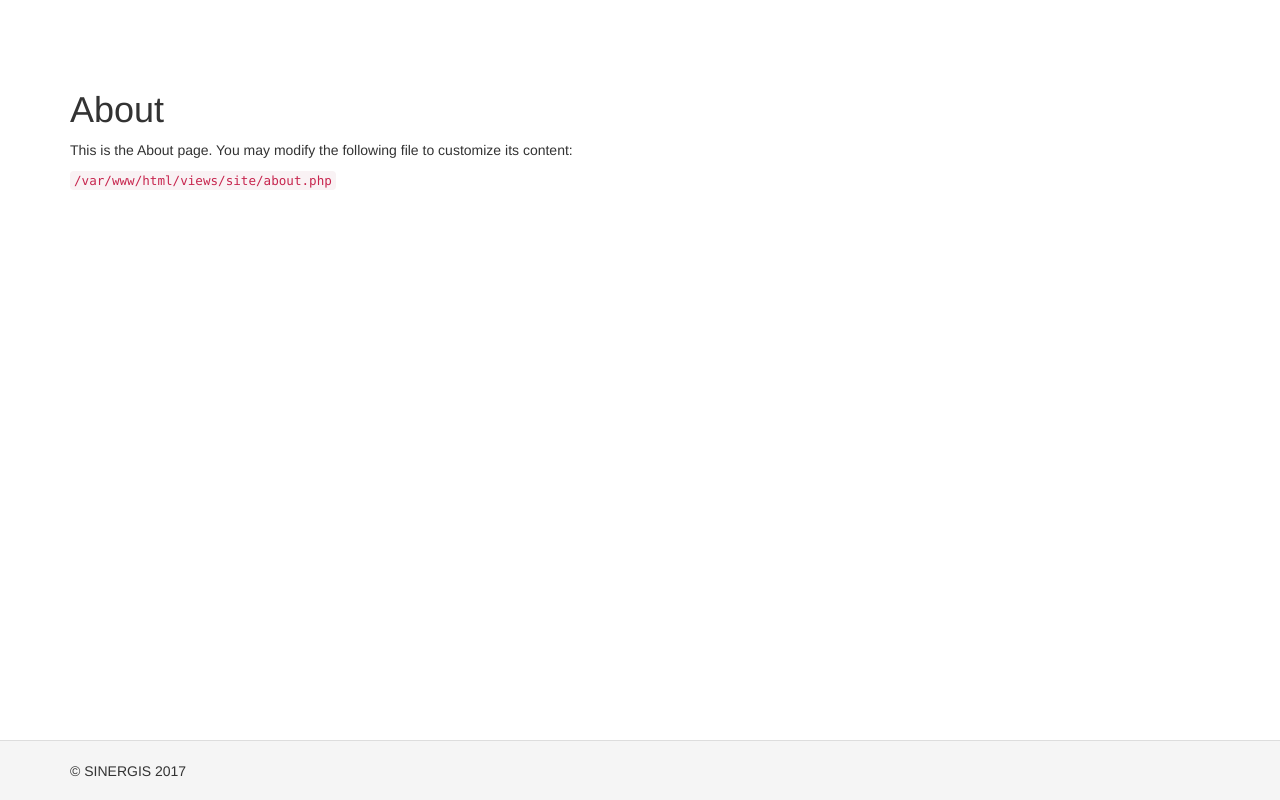
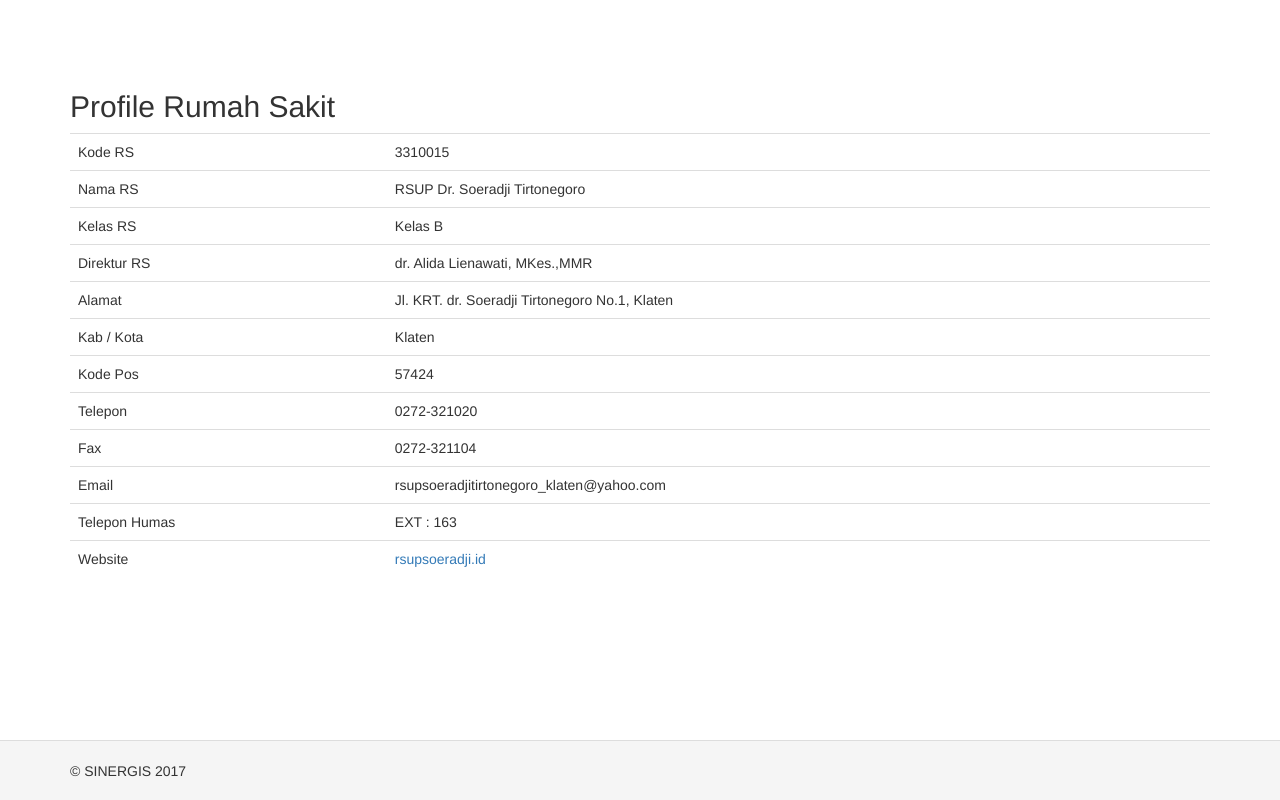
Before and after one commit to nata90/dashboard-sinergis, a Yii app: template views/site/about.php in a window 1280 px wide. Run offline with PHP 8.4 and a stand-in for Yii, Linux system fonts and the light colour scheme; the template is opened without the code that fills it, so the values that code supplies are empty; some libraries are stand-ins or nearby versions.

Commit message:
tambah profile & akuntansi

```diff
--- a/views/layouts/main.php
+++ b/views/layouts/main.php
@@ -37,8 +37,8 @@ AppAsset::register($this);
     echo Nav::widget([
         'options' => ['class' => 'navbar-nav navbar-right'],
         'items' => [
-            //['label' => 'Home', 'url' => ['/site/index']],
-            //['label' => 'About', 'url' => ['/site/about']],
+            ['label' => 'Home', 'url' => ['/site/index']],
+            ['label' => 'Profil', 'url' => ['/site/about']],
             //['label' => 'Contact', 'url' => ['/site/contact']],
             /*Yii::$app->user->isGuest ? (
                 ['label' => 'Login', 'url' => ['/site/login']]
--- a/views/site/about.php
+++ b/views/site/about.php
@@ -4,15 +4,65 @@
 
 use yii\helpers\Html;
 
-$this->title = 'About';
+$this->title = 'Profile';
 $this->params['breadcrumbs'][] = $this->title;
 ?>
 <div class="site-about">
-    <h1><?= Html::encode($this->title) ?></h1>
+    <h2>Profile Rumah Sakit</h2>
 
-    <p>
-        This is the About page. You may modify the following file to customize its content:
-    </p>
+    <div class="table-responsive">
+    	<table class="table">
+    		<tbody>
+    			<tr>
+			        <td>Kode RS</td>
+			        <td>3310015</td>
+		        </tr>
+		        <tr>
+			        <td>Nama RS</td>
+			        <td>RSUP Dr. Soeradji Tirtonegoro</td>
+		        </tr>
+		        <tr>
+			        <td>Kelas RS</td>
+			        <td>Kelas B</td>
+		        </tr>
+		        <tr>
+			        <td>Direktur RS</td>
+			        <td>dr. Alida Lienawati, MKes.,MMR</td>
+		        </tr>
+		        <tr>
+			        <td>Alamat</td>
+			        <td>Jl. KRT. dr. Soeradji Tirtonegoro No.1, Klaten</td>
+		        </tr>
+		        <tr>
+			        <td> Kab / Kota</td>
+			        <td>Klaten</td>
+		        </tr>
+		        <tr>
+			        <td>Kode Pos</td>
+			        <td>57424</td>
+		        </tr>
+		        <tr>
+			        <td>Telepon</td>
+			        <td>0272-321020</td>
+		        </tr>
+		        <tr>
+			        <td>Fax</td>
+			        <td>0272-321104</td>
+		        </tr>
+		        <tr>
+			        <td>Email</td>
+			        <td>rsupsoeradjitirtonegoro_klaten@yahoo.com</td>
+		        </tr>
+		        <tr>
+			        <td>Telepon Humas</td>
+			        <td>EXT : 163</td>
+		        </tr>
+		        <tr>
+			        <td>Website </td>
+			        <td><a href="http://rsupsoeradji.id/" target="_blank">rsupsoeradji.id</a></td>
+		        </tr>
+    		</tbody>
+    	</table>
+    </div>
 
-    <code><?= __FILE__ ?></code>
 </div>
```
Also changed, not shown: controllers/SiteController.php (+15 -2 lines), views/site/index.php (+37 -9 lines).
